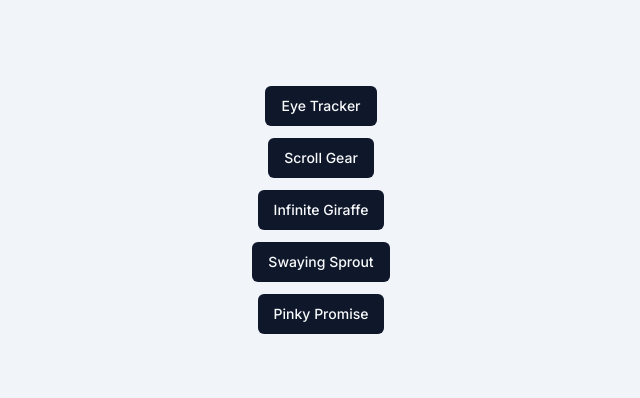
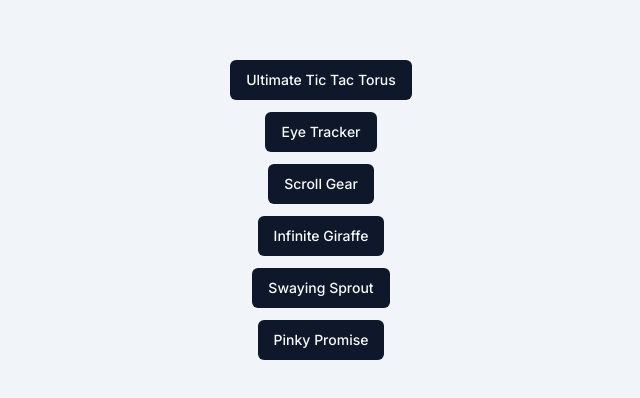
Before and after one commit to mraheja/mehuls-playground, a Next.js app: page / in a window 1280 px wide. Shown: the part 190-588 px from the top of the page, without its empty margins (319-959 px from the left). Built offline with nearby package versions, Linux system fonts and the light colour scheme.

Commit message:
small stuffs

```diff
--- a/src/app/page.tsx
+++ b/src/app/page.tsx
@@ -4,6 +4,9 @@ import { PAGES } from "../constant/pages";
 export default function Home() {
   return (
     <main className="flex min-h-screen flex-col items-center justify-center gap-y-3 p-24 bg-muted">
+      <a href={PAGES.ULTIMATE_TIC_TAC_TORUS}>
+        <Button>Ultimate Tic Tac Torus</Button>
+      </a>
       <a href={PAGES.EYE_TRACKER}>
         <Button>Eye Tracker</Button>
       </a>
--- a/src/app/ultimate-tic-tac-torus/page.tsx
+++ b/src/app/ultimate-tic-tac-torus/page.tsx
@@ -2,6 +2,12 @@ import { UltimateTicTacTorus } from "@/components/molecules/UltimateTicTacTorus/
 import { Button } from "@/components/ui/button";
 import Link from "next/link";
 import { Suspense } from "react";
+import { Metadata } from "next";
+
+export const metadata: Metadata = {
+  title: "Ultimate Tic Tac Torus",
+  description: "A combination of Ultimate Tic-Tac-Toe and Tic-Tac-Torus - a challenging strategic game where boards wrap around like a donut!",
+};
 
 const LoadingSpinner = () => (
   <div className="flex items-center justify-center">
--- a/src/constant/pages.ts
+++ b/src/constant/pages.ts
@@ -5,4 +5,5 @@ export const PAGES = {
   INFINITE_GIRAFFE: "/infinite-giraffe",
   SWAYING_SPROUT: "/swaying-sprout",
   PINKY_PROMISE: "/pinky-promise",
+  ULTIMATE_TIC_TAC_TORUS: "/ultimate-tic-tac-torus",
 };
```
